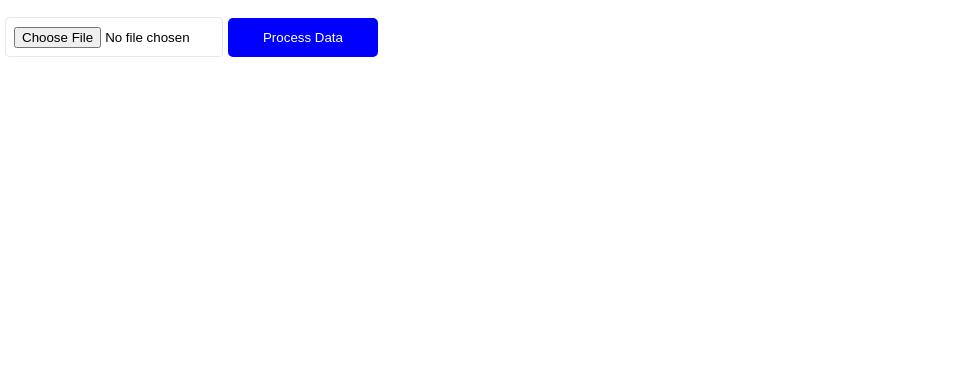
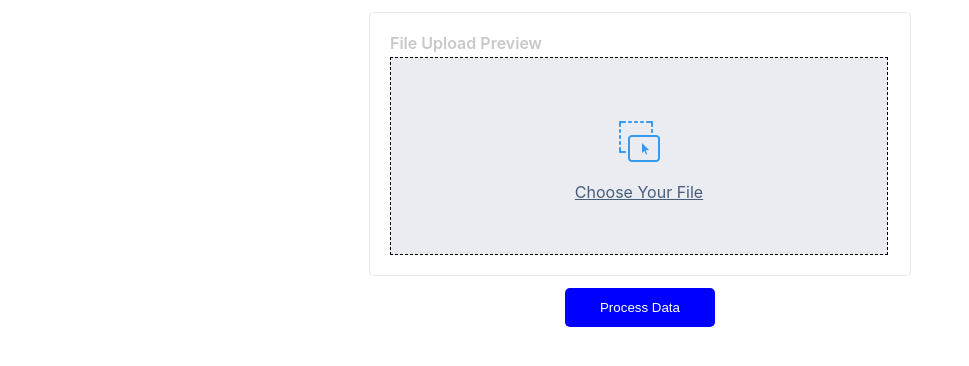
Before and after one commit to NSaiEPS/getExecldata, a React (Create React App) app: page / in a window 1280 px wide. Shown: the top 366 px of the page, without its empty margins (0-969 px from the left). Built offline with nearby package versions, Linux system fonts and the light colour scheme.

Commit message:
UI & download change

```diff
--- a/src/Apps.js
+++ b/src/Apps.js
@@ -1,9 +1,11 @@
-import React, { useEffect, useState } from "react";
+import React, { useEffect, useRef, useState } from "react";
 import * as XLSX from "xlsx";
 import { saveAs } from "file-saver";
 import { Button, Spin } from "antd";
 import { PoweroffOutlined } from "@ant-design/icons";
-
+import { InboxOutlined } from "@ant-design/icons";
+import Dragger from "antd/es/upload/Dragger";
+import drag from "./icons8-drag-and-drop-100.png";
 function App() {
   const [file, setFile] = useState(null);
   const [filenamae, setFileName] = useState("");
@@ -22,7 +24,9 @@ function App() {
 
     await Promise.all(fetchPromises);
 
+    setTimeout(() => {
       setIsComplete((data) => data + 1);
+    }, 5000);
   };
 
   const getDataFromUrl = async (url) => {
@@ -134,7 +138,7 @@ function App() {
       alert("Please select a file");
       return;
     }
-    // setIsComplete(1);
+    setIsComplete(1);
     const reader = new FileReader();
 
     reader.onload = (event) => {
@@ -167,7 +171,6 @@ function App() {
   useEffect(() => {
     if (columnData.length) {
       fetchDataFromUrls();
-      setIsComplete((data) => data + 1);
     }
   }, [columnData]);
   console.log(requiredData, "requiredData");
@@ -194,40 +197,125 @@ function App() {
     const blob = new Blob([csvData], { type: "text/csv;charset=utf-8" });
     saveAs(blob, "sampleData.csv");
   };
+
+  const props = {
+    name: "file",
+    multiple: true,
+    action: "https://660d2bd96ddfa2943b33731c.mockapi.io/api/upload",
+    onChange(info) {
+      const { status } = info.file;
+    },
+    onDrop(e) {
+      console.log("Dropped files", e.dataTransfer.files);
+    },
+  };
+  const inputRef = useRef(null);
   return (
     <>
       {
         <div
-          style={{ marginTop: "12px", display: "flex", alignItems: "center" }}
+          style={{
+            marginTop: "12px",
+            display: "flex",
+            justifyContent: "center",
+            alignItems: "center",
+            flexDirection: "column",
+          }}
         >
           <div
             style={{
-              width: "200px",
+              width: "500px",
               border: "1.5px solid #E8E8E8",
-              padding: "8px",
-              margin: "5px 5px",
+              padding: "20px",
+              //   margin: "5px 5px",
               borderRadius: "4px",
+              backgroundColor: "#FFFFFF",
+            }}
+          >
+            <span style={{ color: "#c8c8c8", fontWeight: 600 }}>
+              File Upload Preview{" "}
+            </span>
+            {/* <Dragger
+              onChange={(info) => handleFileChange(info.file)}
+              onDrop={(e) => handleFileChange(e.dataTransfer.files)}
+            >
+              <p className="ant-upload-drag-icon">
+                <InboxOutlined />
+              </p>
+              <p className="ant-upload-text">
+                <span>
+                  Drag and drop or{" "}
+                  <span className="file-link">Choose your files</span>
+                </span>
+              </p> */}
+            {/* <p className="ant-upload-hint">
+                Support for a single or bulk upload. Strictly prohibited from
+                uploading company data
+              </p> */}
+            {/* </Dragger> */}
+            <div
+              style={{
+                width: "424px",
+                padding: "36px",
+                border: "1px dashed black",
+                marginTop: "4px",
+                backgroundColor: "#eaecf1",
               }}
             >
               <input
                 type="file"
-              style={{}}
+                style={{ opacity: 0 }}
                 name={"filenamae"}
+                ref={inputRef}
                 onChange={handleFileChange}
                 //   placeholder="hio"
               />
+              <div
+                style={{
+                  display: "flex",
+                  justifyContent: "center",
+                  alignItems: "center",
+                  cursor: "pointer",
+                }}
+                onClick={() => inputRef.current.click()}
+              >
+                <img src={drag} alt="" width={50} height={50} />
               </div>
+              <p
+                onClick={() => inputRef.current.click()}
+                style={{
+                  textAlign: "center",
+                  textDecoration: "underline",
+                  color: "#475e7b",
+                  cursor: "pointer",
+                }}
+              >
+                <span>{filenamae ? filenamae : "Choose Your File"}</span>
+              </p>
+            </div>
+          </div>
+          <div
+            style={{
+              display: "flex",
+              //   justifyContent: "start",
+              marginTop: "12px",
+            }}
+          >
             <button
               style={{
                 width: "150px",
                 padding: "12px",
-              backgroundColor: "blue",
+                backgroundColor: `${isComplete === 1 ? "#c8c8c8" : "blue"}`,
                 color: "white",
                 border: "none",
                 borderRadius: "5px",
+                cursor: `${isComplete === 1 ? "none" : "pointer"}`,
               }}
+              //   disabled={isComplete === 1 ? true : false}
               onClick={() => {
+                if (isComplete !== 1) {
                   processData();
+                }
               }}
             >
               Process Data
@@ -244,12 +332,13 @@ function App() {
                   border: "none",
                   borderRadius: "5px",
                   marginLeft: "5px",
+                  cursor: "pointer",
                 }}
               >
                 Download
               </button>
             ) : null}
-
+          </div>
           {/* <Button type="primary" icon={<PoweroffOutlined />} loading={true} /> */}
         </div>
       }
@@ -259,7 +348,7 @@ function App() {
             display: "flex",
             justifyContent: "center",
             alignItems: "center",
-            marginTop: "25%",
+            marginTop: "10%",
           }}
         >
           <Spin />
```
Also changed, not shown: src/icons8-drag-and-drop-100.png (added). Lines whose indentation alone changed are shown as unchanged.
